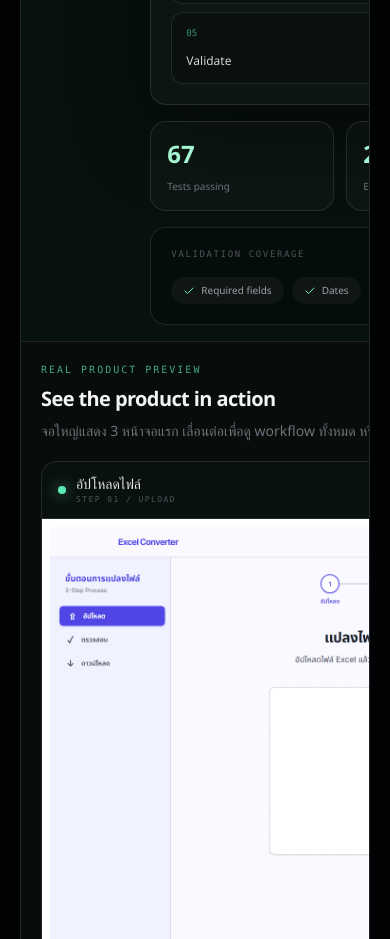
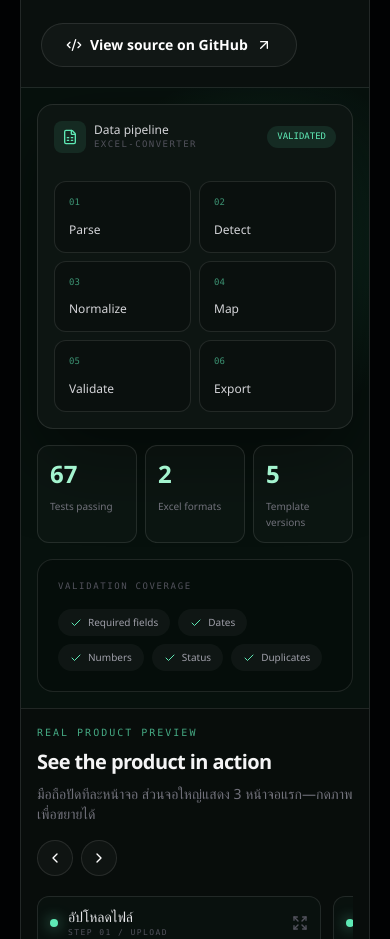
Before and after one commit to pgplagrob/MyProfile, a Next.js app: page / in a window 390 px wide. Shown: the part 4040-4979 px from the top of the page. Built offline with nearby package versions, Linux system fonts and the light colour scheme.

Commit message:
fix: improve mobile project layout

```diff
--- a/src/app/page.tsx
+++ b/src/app/page.tsx
@@ -340,9 +340,9 @@ export default function Home() {
           </div>
 
           <Card className="mt-8 overflow-hidden border-white/10 bg-[#0a100e] sm:mt-12">
-            <CardContent className="grid gap-0 p-0 lg:grid-cols-[0.95fr_1.05fr]">
-              <div className="flex flex-col justify-between p-5 sm:p-10 lg:p-12">
-                <div>
+            <CardContent className="grid min-w-0 gap-0 p-0 lg:grid-cols-[0.95fr_1.05fr]">
+              <div className="flex min-w-0 flex-col justify-between p-5 sm:p-10 lg:p-12">
+                <div className="min-w-0">
                   <div className="flex flex-wrap items-center gap-3">
                     <span className="grid size-11 place-items-center rounded-xl bg-emerald-300/10 text-emerald-300">
                       <FileSpreadsheet />
@@ -350,7 +350,7 @@ export default function Home() {
                     <Badge>Full-stack platform</Badge>
                     <Badge variant="outline">In development</Badge>
                   </div>
-                  <h3 className="mt-7 max-w-xl text-2xl font-semibold leading-tight tracking-[-0.045em] sm:mt-9 sm:text-5xl">
+                  <h3 className="mt-7 max-w-xl break-words text-[1.75rem] font-semibold leading-[1.05] tracking-[-0.045em] sm:mt-9 sm:text-5xl">
                     Excel Data{" "}
                     <span className="text-zinc-500">
                       Standardization &amp; Validation
@@ -403,10 +403,10 @@ export default function Home() {
                 </div>
               </div>
 
-              <div className="relative overflow-hidden border-t border-white/8 bg-[#07110d] p-4 sm:p-8 lg:min-h-[42rem] lg:border-l lg:border-t-0">
+              <div className="relative min-w-0 overflow-hidden border-t border-white/8 bg-[#07110d] p-4 sm:p-8 lg:min-h-[42rem] lg:border-l lg:border-t-0">
                 <div className="absolute inset-0 bg-[radial-gradient(circle_at_70%_25%,rgba(52,211,153,0.16),transparent_34%)]" />
-                <div className="relative mx-auto flex h-full max-w-xl flex-col justify-center gap-4">
-                  <div className="rounded-2xl border border-white/10 bg-[#0d1512] p-5 shadow-[0_30px_80px_rgba(0,0,0,0.45)] sm:p-6">
+                <div className="relative mx-auto flex h-full min-w-0 max-w-xl flex-col justify-center gap-4">
+                  <div className="min-w-0 rounded-2xl border border-white/10 bg-[#0d1512] p-4 shadow-[0_30px_80px_rgba(0,0,0,0.45)] sm:p-6">
                     <div className="flex items-center justify-between">
                       <div className="flex items-center gap-2">
                         <span className="grid size-8 place-items-center rounded-lg bg-emerald-300/10">
@@ -446,7 +446,7 @@ export default function Home() {
                     </div>
                   </div>
 
-                  <div className="grid grid-cols-3 gap-3">
+                  <div className="grid min-w-0 grid-cols-3 gap-2 sm:gap-3">
                     {[
                       ["67", "Tests passing"],
                       ["2", "Excel formats"],
@@ -454,7 +454,7 @@ export default function Home() {
                     ].map(([value, label]) => (
                       <div
                         key={label}
-                        className="rounded-2xl border border-white/8 bg-white/[0.025] p-4 sm:p-5"
+                        className="min-w-0 rounded-xl border border-white/8 bg-white/[0.025] p-3 sm:rounded-2xl sm:p-5"
                       >
                         <p className="text-2xl font-semibold text-emerald-200 sm:text-3xl">
                           {value}
@@ -491,22 +491,22 @@ export default function Home() {
                 </div>
               </div>
 
-              <div className="lg:col-span-2">
+              <div className="min-w-0 overflow-hidden lg:col-span-2">
                 <ProjectGallery />
               </div>
             </CardContent>
           </Card>
 
           <Card className="mt-6 overflow-hidden border-white/10 bg-[#0a0f12]">
-            <CardContent className="grid gap-0 p-0 lg:grid-cols-[0.95fr_1.05fr]">
-              <div className="flex flex-col justify-between p-7 sm:p-10 lg:p-12">
+            <CardContent className="grid min-w-0 gap-0 p-0 lg:grid-cols-[0.95fr_1.05fr]">
+              <div className="flex min-w-0 flex-col justify-between p-5 sm:p-10 lg:p-12">
                 <div>
                   <div className="flex flex-wrap items-center gap-3">
                     <span className="grid size-11 place-items-center rounded-xl bg-cyan-300/10 text-cyan-300"><Building2 /></span>
                     <Badge>Operations ERP</Badge>
                     <Badge variant="outline">In development</Badge>
                   </div>
-                  <h3 className="mt-9 max-w-xl text-3xl font-semibold tracking-[-0.045em] sm:text-5xl">
+                  <h3 className="mt-8 max-w-xl break-words text-[1.75rem] font-semibold leading-[1.05] tracking-[-0.045em] sm:mt-9 sm:text-5xl">
                     Pocky ERP <span className="text-zinc-500">Workforce &amp; Contract Operations</span>
                   </h3>
                   <p className="mt-6 max-w-xl leading-7 text-zinc-400">
@@ -537,7 +537,7 @@ export default function Home() {
                 </div>
               </div>
 
-              <div className="relative min-h-[32rem] overflow-hidden border-t border-white/8 bg-[#071014] p-5 sm:p-8 lg:min-h-[42rem] lg:border-l lg:border-t-0">
+              <div className="relative min-h-[32rem] min-w-0 overflow-hidden border-t border-white/8 bg-[#071014] p-4 sm:p-8 lg:min-h-[42rem] lg:border-l lg:border-t-0">
                 <div className="absolute inset-0 bg-[radial-gradient(circle_at_72%_22%,rgba(34,211,238,0.17),transparent_34%)]" />
                 <div className="relative mx-auto flex h-full max-w-xl flex-col justify-center gap-4">
                   <div className="rounded-2xl border border-white/10 bg-[#0b1418] p-5 shadow-[0_30px_80px_rgba(0,0,0,0.45)] sm:p-6">
--- a/src/components/project-gallery.tsx
+++ b/src/components/project-gallery.tsx
@@ -61,12 +61,18 @@ export function ProjectGallery() {
   useEffect(() => {
     if (!activePreview) return;
 
+    const previousOverflow = document.body.style.overflow;
+    document.body.style.overflow = "hidden";
+
     const closeOnEscape = (event: KeyboardEvent) => {
       if (event.key === "Escape") setActivePreview(null);
     };
 
     window.addEventListener("keydown", closeOnEscape);
-    return () => window.removeEventListener("keydown", closeOnEscape);
+    return () => {
+      document.body.style.overflow = previousOverflow;
+      window.removeEventListener("keydown", closeOnEscape);
+    };
   }, [activePreview]);
 
   const scroll = (direction: -1 | 1) => {
@@ -81,9 +87,9 @@ export function ProjectGallery() {
 
   return (
     <>
-      <section className="border-t border-white/8 bg-black/20 p-5 sm:p-8 lg:p-10">
-        <div className="mb-5 flex items-end justify-between gap-5">
-          <div>
+      <section className="min-w-0 border-t border-white/8 bg-black/20 p-4 sm:p-8 lg:p-10">
+        <div className="mb-5 flex min-w-0 flex-col items-start justify-between gap-4 sm:flex-row sm:items-end sm:gap-5">
+          <div className="min-w-0">
             <p className="font-mono text-[10px] uppercase tracking-[0.2em] text-emerald-300/70">
               Real product preview
             </p>
@@ -91,15 +97,16 @@ export function ProjectGallery() {
               See the product in action
             </h4>
             <p className="mt-2 text-sm text-zinc-500">
-              จอใหญ่แสดง 3 หน้าจอแรก เลื่อนต่อเพื่อดู workflow ทั้งหมด หรือกดภาพเพื่อขยาย
+              มือถือปัดทีละหน้าจอ ส่วนจอใหญ่แสดง 3 หน้าจอแรก—กดภาพเพื่อขยายได้
             </p>
           </div>
 
-          <div className="hidden shrink-0 gap-2 sm:flex">
+          <div className="flex shrink-0 gap-2">
             <Button
               type="button"
               size="icon"
               variant="outline"
+              className="size-9 sm:size-10"
               onClick={() => scroll(-1)}
               aria-label="เลื่อนไปภาพก่อนหน้า"
             >
@@ -109,6 +116,7 @@ export function ProjectGallery() {
               type="button"
               size="icon"
               variant="outline"
+              className="size-9 sm:size-10"
               onClick={() => scroll(1)}
               aria-label="เลื่อนไปภาพถัดไป"
             >
@@ -119,19 +127,19 @@ export function ProjectGallery() {
 
         <div
           ref={viewportRef}
-          className="flex snap-x snap-mandatory gap-4 overflow-x-auto pb-3 [scrollbar-color:rgba(110,231,183,0.35)_transparent] [scrollbar-width:thin]"
+          className="flex w-full max-w-full touch-pan-x snap-x snap-mandatory gap-3 overflow-x-auto overscroll-x-contain pb-3 sm:gap-4 [scrollbar-color:rgba(110,231,183,0.35)_transparent] [scrollbar-width:thin]"
           aria-label="ตัวอย่างหน้าจอ Excel Converter"
         >
           {screens.map((screen) => (
             <article
               key={screen.src}
-              className="group min-w-[88%] snap-start overflow-hidden rounded-2xl border border-white/10 bg-[#09110e] sm:min-w-[62%] lg:min-w-[31.5%]"
+              className="group w-[90%] shrink-0 snap-start overflow-hidden rounded-xl border border-white/10 bg-[#09110e] sm:w-[62%] sm:rounded-2xl lg:w-[31.5%]"
             >
-              <div className="flex items-center justify-between border-b border-white/8 px-4 py-3">
+              <div className="flex min-w-0 items-center justify-between gap-3 border-b border-white/8 px-3 py-2.5 sm:px-4 sm:py-3">
                 <div className="flex items-center gap-2.5">
                   <span className="size-2 rounded-full bg-emerald-300 shadow-[0_0_14px_rgba(110,231,183,0.7)]" />
-                  <div>
-                    <p className="text-sm font-medium text-zinc-200">
+                  <div className="min-w-0">
+                    <p className="truncate text-sm font-medium text-zinc-200">
                       {screen.title}
                     </p>
                     <p className="font-mono text-[8px] uppercase tracking-[0.18em] text-zinc-600">
@@ -170,14 +178,14 @@ export function ProjectGallery() {
       {activePreview
         ? createPortal(
             <div
-              className="fixed inset-0 z-[100] grid place-items-center bg-black/90 p-4 backdrop-blur-md sm:p-8"
+              className="fixed inset-0 z-[100] flex items-start justify-center overflow-y-auto overscroll-contain bg-black/90 p-2 pt-[max(0.5rem,env(safe-area-inset-top))] backdrop-blur-md sm:grid sm:place-items-center sm:p-8"
               role="dialog"
               aria-modal="true"
               aria-label={`ภาพขยาย ${activePreview.title}`}
               onClick={() => setActivePreview(null)}
             >
               <div
-                className="relative w-full max-w-[96rem] overflow-hidden rounded-2xl border border-white/15 bg-[#080b0a] shadow-2xl"
+                className="relative flex max-h-[calc(100dvh-1rem)] w-full max-w-[96rem] flex-col overflow-hidden rounded-xl border border-white/15 bg-[#080b0a] shadow-2xl sm:max-h-[90vh] sm:rounded-2xl"
                 onClick={(event) => event.stopPropagation()}
               >
                 <div className="flex items-center justify-between border-b border-white/10 px-4 py-3">
@@ -199,7 +207,7 @@ export function ProjectGallery() {
                     <X />
                   </Button>
                 </div>
-                <div className="max-h-[78vh] overflow-auto bg-white p-2">
+                <div className="min-h-0 flex-1 overflow-auto bg-white p-1 sm:p-2">
                   <Image
                     src={activePreview.src}
                     alt={`ภาพขยายตัวอย่างข้อมูลหน้า ${activePreview.title}`}
```
